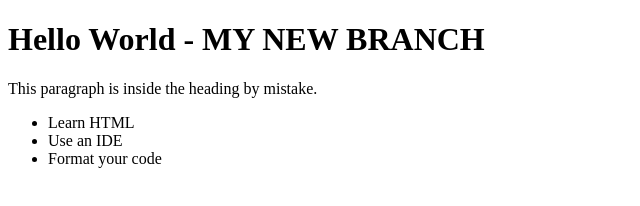
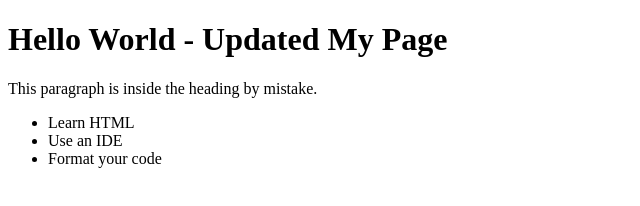
Before and after one commit to rameenwahab22/html-helloworld-project, a plain HTML site: page index.html in a window 1280 px wide. Shown: the whole page, without its empty margins (0-640 px from the left). Drawn offline with Linux system fonts and the light colour scheme.

Commit message:
Update HTML page heading

```diff
--- a/index.html
+++ b/index.html
@@ -8,7 +8,7 @@
 <body>
     <!-- main content of the page -->
 
-    <h1>Hello World - MY NEW BRANCH</h1>
+    <h1>Hello World - Updated My Page</h1>
     <p>This paragraph is inside the heading by mistake.</p>
 
     <ul>
```
